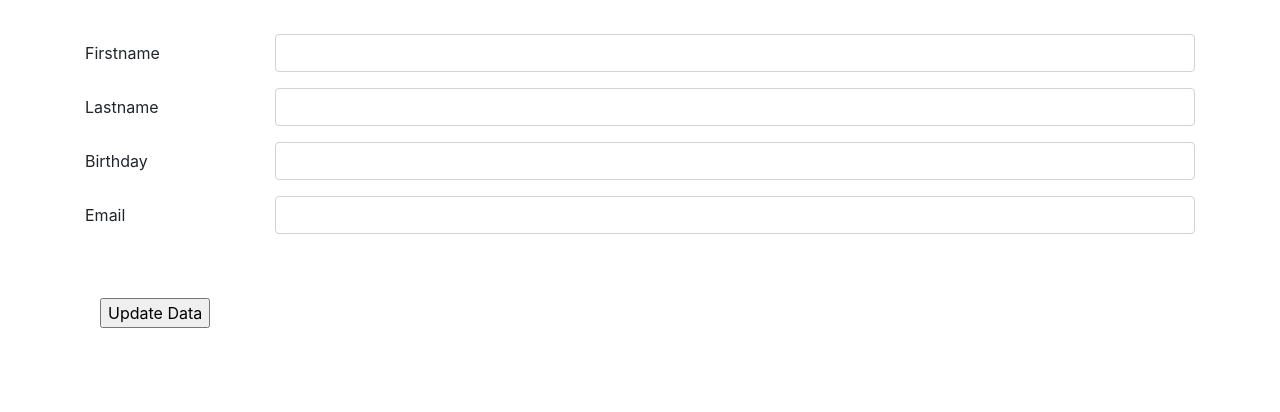
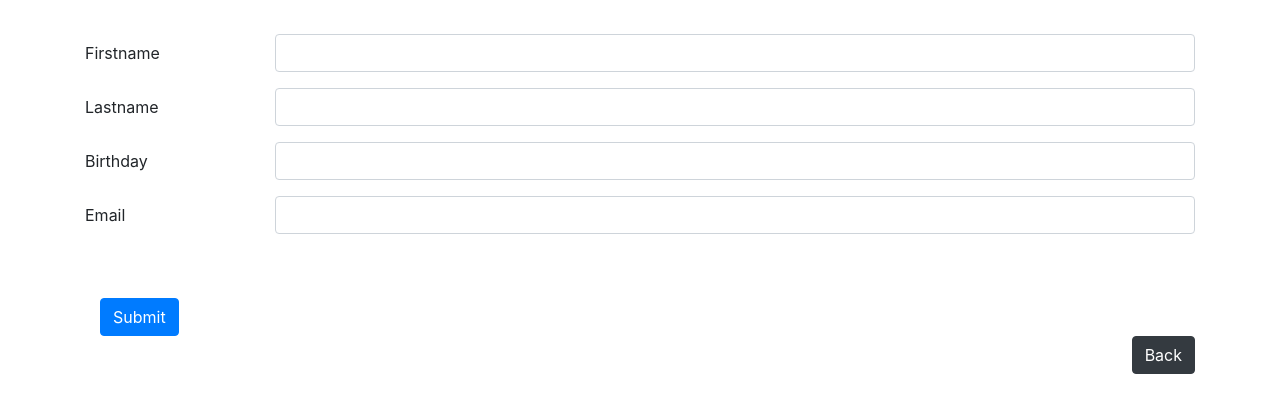
Before and after one commit to napatsawan-fah/CMU-Test, a plain HTML site: page update-employees.html in a window 1280 px wide. Shown: the part 60-472 px from the top of the page. Drawn offline with nearby package versions, Linux system fonts and the light colour scheme.

Commit message:
add update employees page

```diff
--- a/update-employees.html
+++ b/update-employees.html
@@ -47,8 +47,11 @@
 
         <br> <br>
         <div class="container">
-            <input type="Submit" value="Update Data">
+            <button type="submit" class="btn btn-primary">Submit</button>
+
         </div>
+        <div class="float-right">
+            <a href="index.html" class="btn btn-dark" role="button">Back</a></div>
     </div>
 </body>
 
```
